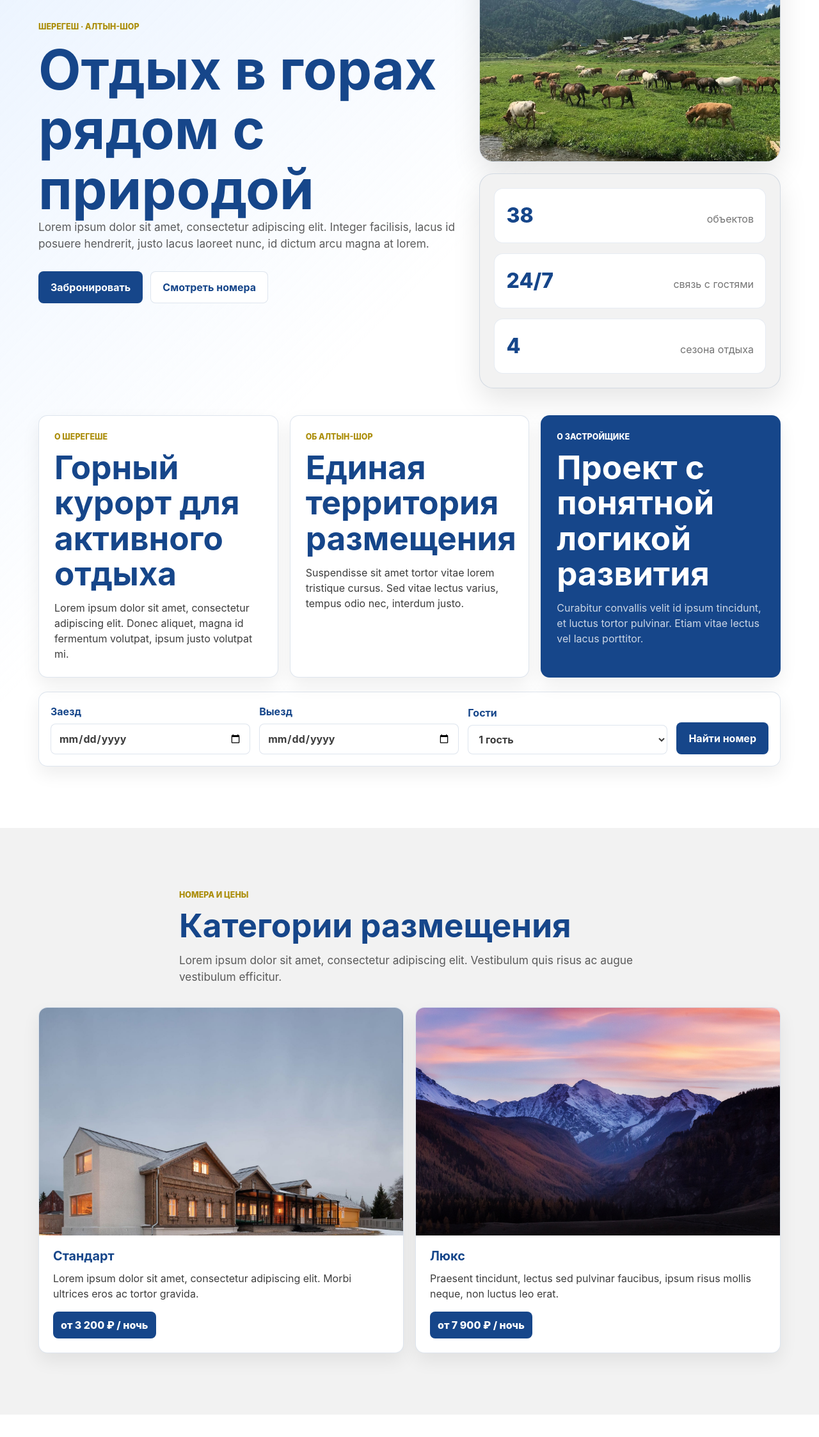
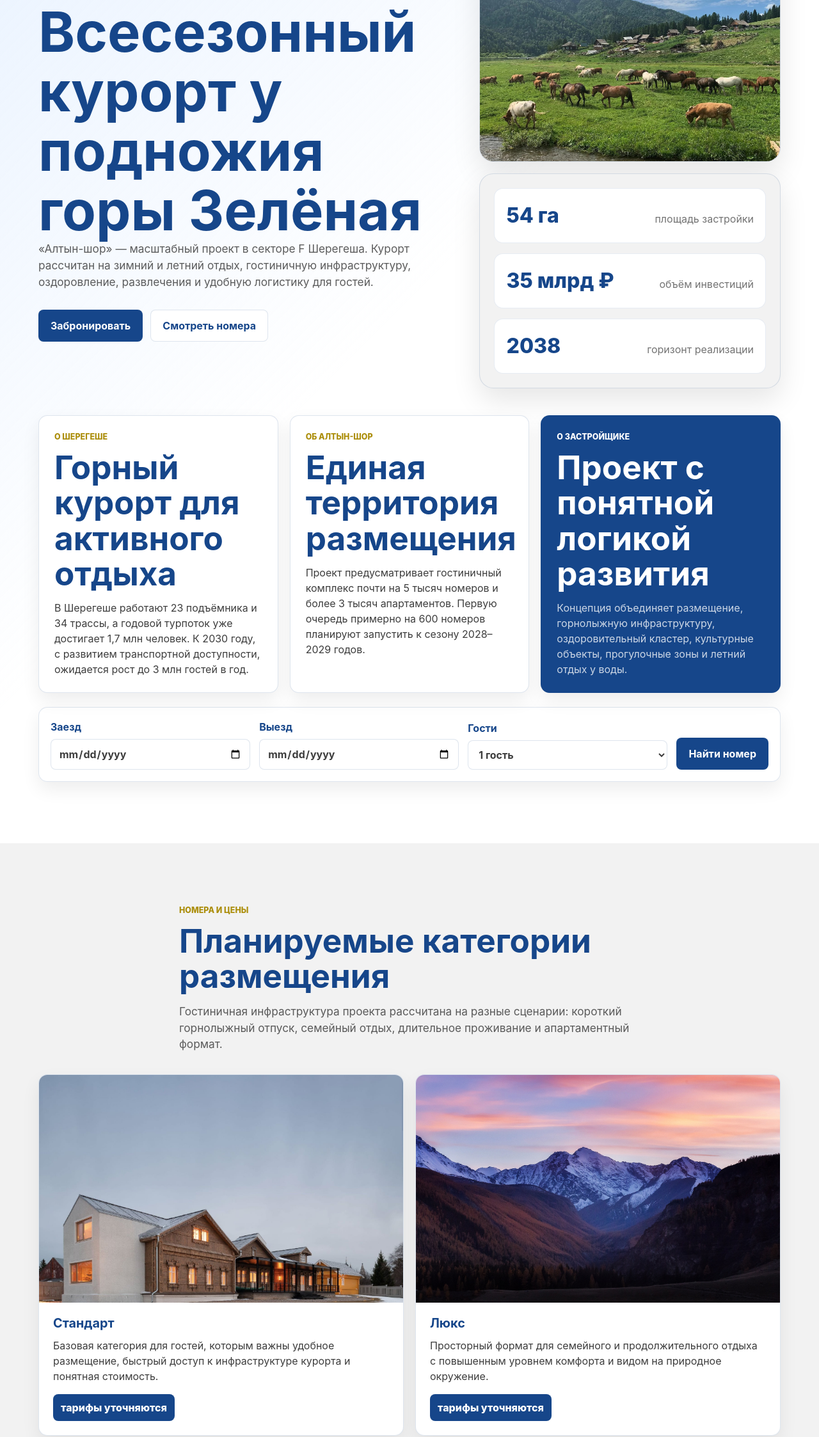
Before and after one commit to enk-it/altyn-shor, a plain HTML site: page src/index.html in a window 1280 px wide. Shown: the part 248-2494 px from the top of the page at 64% size. Drawn offline with Linux system fonts and the light colour scheme.

Commit message:
feat: Add info

```diff
--- a/src/index.html
+++ b/src/index.html
@@ -39,11 +39,11 @@
         <div class="section-grid hero-grid">
           <div class="hero-content">
             <p class="section-kicker">Шерегеш · Алтын-шор</p>
-            <h1>Отдых в горах рядом с природой</h1>
+            <h1>Всесезонный курорт у подножия горы Зелёная</h1>
             <p class="section-lead">
-              Lorem ipsum dolor sit amet, consectetur adipiscing elit. Integer
-              facilisis, lacus id posuere hendrerit, justo lacus laoreet nunc,
-              id dictum arcu magna at lorem.
+              «Алтын-шор» — масштабный проект в секторе F Шерегеша. Курорт
+              рассчитан на зимний и летний отдых, гостиничную инфраструктуру,
+              оздоровление, развлечения и удобную логистику для гостей.
             </p>
             <div class="hero-actions">
               <a class="button button-primary" href="#booking">Забронировать</a>
@@ -58,16 +58,16 @@
 
             <div class="hero-panel" aria-label="Краткая информация">
               <div>
-                <span class="stat-number">38</span>
-                <span class="stat-label">объектов</span>
+                <span class="stat-number">54 га</span>
+                <span class="stat-label">площадь застройки</span>
               </div>
               <div>
-                <span class="stat-number">24/7</span>
-                <span class="stat-label">связь с гостями</span>
+                <span class="stat-number">35 млрд ₽</span>
+                <span class="stat-label">объём инвестиций</span>
               </div>
               <div>
-                <span class="stat-number">4</span>
-                <span class="stat-label">сезона отдыха</span>
+                <span class="stat-number">2038</span>
+                <span class="stat-label">горизонт реализации</span>
               </div>
             </div>
           </div>
@@ -78,24 +78,27 @@
             <p class="section-kicker">О Шерегеше</p>
             <h2>Горный курорт для активного отдыха</h2>
             <p>
-              Lorem ipsum dolor sit amet, consectetur adipiscing elit. Donec
-              aliquet, magna id fermentum volutpat, ipsum justo volutpat mi.
+              В Шерегеше работают 23 подъёмника и 34 трассы, а годовой турпоток
+              уже достигает 1,7 млн человек. К 2030 году, с развитием
+              транспортной доступности, ожидается рост до 3 млн гостей в год.
             </p>
           </article>
           <article class="feature-block">
             <p class="section-kicker">Об Алтын-шор</p>
             <h2>Единая территория размещения</h2>
             <p>
-              Suspendisse sit amet tortor vitae lorem tristique cursus. Sed
-              vitae lectus varius, tempus odio nec, interdum justo.
+              Проект предусматривает гостиничный комплекс почти на 5 тысяч
+              номеров и более 3 тысяч апартаментов. Первую очередь примерно на
+              600 номеров планируют запустить к сезону 2028–2029 годов.
             </p>
           </article>
           <article class="feature-block developer-block">
             <p class="section-kicker">О застройщике</p>
             <h2>Проект с понятной логикой развития</h2>
             <p>
-              Curabitur convallis velit id ipsum tincidunt, et luctus tortor
-              pulvinar. Etiam vitae lectus vel lacus porttitor.
+              Концепция объединяет размещение, горнолыжную инфраструктуру,
+              оздоровительный кластер, культурные объекты, прогулочные зоны и
+              летний отдых у воды.
             </p>
           </article>
         </div>
@@ -125,10 +128,11 @@
       <section class="section pricing-section" id="rooms">
         <div class="section-heading">
           <p class="section-kicker">Номера и цены</p>
-          <h2>Категории размещения</h2>
+          <h2>Планируемые категории размещения</h2>
           <p>
-            Lorem ipsum dolor sit amet, consectetur adipiscing elit. Vestibulum
-            quis risus ac augue vestibulum efficitur.
+            Гостиничная инфраструктура проекта рассчитана на разные сценарии:
+            короткий горнолыжный отпуск, семейный отдых, длительное проживание
+            и апартаментный формат.
           </p>
         </div>
 
@@ -138,10 +142,10 @@
             <div>
               <h3>Стандарт</h3>
               <p>
-                Lorem ipsum dolor sit amet, consectetur adipiscing elit. Morbi
-                ultrices eros ac tortor gravida.
+                Базовая категория для гостей, которым важны удобное размещение,
+                быстрый доступ к инфраструктуре курорта и понятная стоимость.
               </p>
-              <span class="room-price">от 3 200 ₽ / ночь</span>
+              <span class="room-price">тарифы уточняются</span>
             </div>
           </article>
           <article class="room-card">
@@ -149,10 +153,10 @@
             <div>
               <h3>Люкс</h3>
               <p>
-                Praesent tincidunt, lectus sed pulvinar faucibus, ipsum risus
-                mollis neque, non luctus leo erat.
+                Просторный формат для семейного и продолжительного отдыха с
+                повышенным уровнем комфорта и видом на природное окружение.
               </p>
-              <span class="room-price">от 7 900 ₽ / ночь</span>
+              <span class="room-price">тарифы уточняются</span>
             </div>
           </article>
         </div>
@@ -163,31 +167,32 @@
           <p class="section-kicker">Инфраструктура и услуги</p>
           <h2>Всё на территории</h2>
           <p>
-            Lorem ipsum dolor sit amet, consectetur adipiscing elit. Sed vitae
-            lectus varius, tempus odio nec, interdum justo.
+            В проекте заложена инфраструктура, которая позволяет гостю проводить
+            на территории весь день: от спорта и восстановления до ресторанов и
+            прогулочных маршрутов.
           </p>
         </div>
 
         <div class="info-grid">
           <article class="info-card">
             <h3>Рестораны</h3>
-            <p>Lorem ipsum dolor sit amet, consectetur adipiscing elit.</p>
+            <p>Гастрохолл, рестораны и точки питания для разных форматов отдыха.</p>
           </article>
           <article class="info-card">
             <h3>SPA</h3>
-            <p>Praesent tincidunt, lectus sed pulvinar faucibus.</p>
+            <p>Спа- и фитнес-центры как часть оздоровительного направления.</p>
           </article>
           <article class="info-card">
             <h3>Бассейн</h3>
-            <p>Curabitur convallis velit id ipsum tincidunt.</p>
+            <p>Водные зоны и летний отдых у подножия горы Мустаг.</p>
           </article>
           <article class="info-card">
             <h3>Пляж</h3>
-            <p>Etiam vitae lectus vel lacus porttitor consequat.</p>
+            <p>Планируемый водный объект для купания и отдыха в тёплый сезон.</p>
           </article>
           <article class="info-card">
             <h3>Спортзал</h3>
-            <p>Donec aliquet magna id fermentum volutpat.</p>
+            <p>Фитнес, спортивные центры и активности вне горнолыжных трасс.</p>
           </article>
         </div>
       </section>
@@ -198,22 +203,23 @@
             <p class="section-kicker">Развлечения и досуг</p>
             <h2>Программы для детей и взрослых</h2>
             <p>
-              Lorem ipsum dolor sit amet, consectetur adipiscing elit. Integer
-              consequat lorem vel lectus congue, vitae ultricies nunc cursus.
+              Курорт проектируется как всесезонная территория: зимой акцент на
+              трассах и подъёмниках, летом — на прогулках, воде, событиях и
+              семейных активностях.
             </p>
           </div>
           <div class="stack-list">
             <article>
               <h3>Анимация</h3>
-              <p>Lorem ipsum dolor sit amet, consectetur adipiscing elit.</p>
+              <p>Детский клуб и программы для семейного отдыха.</p>
             </article>
             <article>
               <h3>Экскурсии</h3>
-              <p>Donec aliquet, magna id fermentum volutpat, ipsum justo.</p>
+              <p>Этно-музей шорской культуры и ремесленные мастерские.</p>
             </article>
             <article>
               <h3>Мероприятия</h3>
-              <p>Suspendisse sit amet tortor vitae lorem tristique cursus.</p>
+              <p>Ярмарочная площадь, открытый кинотеатр и прогулочный бульвар.</p>
             </article>
           </div>
         </div>
@@ -224,8 +230,8 @@
           <p class="section-kicker">Питание</p>
           <h2>Рестораны, бары и форматы питания</h2>
           <p>
-            Lorem ipsum dolor sit amet, consectetur adipiscing elit. Morbi
-            ultrices eros ac tortor gravida, vitae tempor ante aliquam.
+            Гастрономическая часть проекта включает рестораны, гастрохолл,
+            сезонные точки и пространство для локальных событий.
           </p>
         </div>
 
@@ -234,8 +240,8 @@
           <div class="food-card">
             <h3>Система питания</h3>
             <p>
-              Lorem ipsum dolor sit amet, consectetur adipiscing elit. Integer
-              facilisis lacus id posuere hendrerit.
+              Форматы питания будут рассчитаны на гостей отелей, апартаментов,
+              посетителей мероприятий и тех, кто приезжает на курорт на день.
             </p>
             <ul class="clean-list">
               <li>Рестораны на территории</li>
@@ -251,8 +257,8 @@
           <p class="section-kicker">Галерея</p>
           <h2>Фото и видео территории</h2>
           <p>
-            Lorem ipsum dolor sit amet, consectetur adipiscing elit. Sed vitae
-            lectus varius, tempus odio nec, interdum justo.
+            В галерее собраны визуальные материалы территории, гостиничных
+            объектов и природного окружения будущего курорта.
           </p>
         </div>
 
@@ -302,13 +308,14 @@
             <p class="section-kicker">Как добраться</p>
             <h2>Карта и маршрут</h2>
             <p>
-              Lorem ipsum dolor sit amet, consectetur adipiscing elit. Donec
-              aliquet, magna id fermentum volutpat, ipsum justo volutpat mi.
+              «Алтын-шор» расположен в секторе F Шерегеша. Для удобной логистики
+              рядом с микрорайоном Шория-Град планируется «Площадь трёх
+              вокзалов» и подбрасывающий подъёмник к сектору F.
             </p>
             <div class="route-notes">
-              <p><strong>На автомобиле:</strong> lorem ipsum dolor sit amet.</p>
-              <p><strong>Аэропорт:</strong> consectetur adipiscing elit.</p>
-              <p><strong>Вокзал:</strong> sed vitae lectus varius.</p>
+              <p><strong>На автомобиле:</strong> подъезд к сектору F со стороны Шерегеша.</p>
+              <p><strong>Аэропорт:</strong> планируется в семи километрах от Шерегеша.</p>
+              <p><strong>Вокзал:</strong> пересадка через будущую «Площадь трёх вокзалов».</p>
             </div>
           </div>
           <div class="map-frame interactive-map">
@@ -327,32 +334,32 @@
           <p class="section-kicker">Отзывы</p>
           <h2>Мнения гостей</h2>
           <p>
-            Lorem ipsum dolor sit amet, consectetur adipiscing elit. Suspendisse
-            sit amet tortor vitae lorem tristique cursus.
+            Блок отзывов будет наполняться после запуска объектов размещения и
+            первых гостевых сценариев.
           </p>
         </div>
 
         <div class="review-grid">
           <blockquote>
             <p>
-              Lorem ipsum dolor sit amet, consectetur adipiscing elit. Integer
-              facilisis lacus id posuere hendrerit.
+              Хочется увидеть, как проект соединит горнолыжный отдых, прогулки
+              и культурную программу в одном месте.
             </p>
-            <cite>Гость, январь</cite>
+            <cite>Будущий гость</cite>
           </blockquote>
           <blockquote>
             <p>
-              Praesent tincidunt, lectus sed pulvinar faucibus, ipsum risus
-              mollis neque, non luctus leo erat.
+              Для семейного отдыха особенно важны детский клуб, удобная
+              логистика и активности не только зимой.
             </p>
-            <cite>Гость, март</cite>
+            <cite>Семейный путешественник</cite>
           </blockquote>
           <blockquote>
             <p>
-              Curabitur convallis velit id ipsum tincidunt, et luctus tortor
-              pulvinar.
+              Интересен формат всесезонного курорта с медицинским и
+              реабилитационным комплексом.
             </p>
-            <cite>Гость, июнь</cite>
+            <cite>Гость Шерегеша</cite>
           </blockquote>
         </div>
       </section>
@@ -363,20 +370,21 @@
             <p class="section-kicker">Контакты / Бронирование</p>
             <h2>Связаться и забронировать</h2>
             <p>
-              Lorem ipsum dolor sit amet, consectetur adipiscing elit. Integer
-              consequat lorem vel lectus congue, vitae ultricies nunc cursus.
+              Первая очередь проекта планируется к сезону 2028–2029 годов.
+              Оставьте заявку, чтобы получить информацию о запуске и условиях
+              размещения, когда они будут опубликованы.
             </p>
             <address class="contact-list">
               <a href="tel:+70000000000">+7 000 000-00-00</a>
               <a href="mailto:info@example.com">info@example.com</a>
-              <span>Юридическая информация: lorem ipsum dolor sit amet.</span>
+              <span>Юридическая информация будет опубликована к запуску проекта.</span>
             </address>
           </div>
 
           <form class="booking-form" aria-label="Онлайн-бронирование">
             <label>
               <span>Имя</span>
-              <input type="text" name="name" placeholder="Lorem ipsum" />
+              <input type="text" name="name" placeholder="Ваше имя" />
             </label>
             <label>
               <span>Телефон</span>
@@ -399,19 +407,19 @@
           <p class="section-kicker">Новости и акции</p>
           <h2>Специальные предложения и события</h2>
           <p>
-            Lorem ipsum dolor sit amet, consectetur adipiscing elit. Vestibulum
-            quis risus ac augue vestibulum efficitur.
+            Раздел будет использоваться для новостей проекта, информации о
+            событиях, запуске очередей и специальных предложениях.
           </p>
         </div>
 
         <div class="news-grid">
           <article class="info-card">
             <h3>Сезонное предложение</h3>
-            <p>Lorem ipsum dolor sit amet, consectetur adipiscing elit.</p>
+            <p>После запуска здесь появятся предложения для зимнего и летнего отдыха.</p>
           </article>
           <article class="info-card">
             <h3>События курорта</h3>
-            <p>Donec aliquet, magna id fermentum volutpat, ipsum justo.</p>
+            <p>Планируются события на ярмарочной площади и прогулочном бульваре.</p>
           </article>
         </div>
       </section>
@@ -423,14 +431,15 @@
           <p class="section-kicker">Алтын-шор</p>
           <h2>Шерегеш</h2>
           <p>
-            Lorem ipsum dolor sit amet, consectetur adipiscing elit. Integer
-            consequat lorem vel lectus congue, vitae ultricies nunc cursus.
+            «Алтын-шор» — проект всесезонного курорта в секторе F Шерегеша с
+            гостиничной, оздоровительной, культурной и спортивной
+            инфраструктурой.
           </p>
         </div>
         <address class="footer-contacts">
           <a href="tel:+70000000000">+7 000 000-00-00</a>
           <a href="mailto:info@example.com">info@example.com</a>
-          <span>Юридическая информация: lorem ipsum dolor sit amet.</span>
+          <span>Юридическая информация будет опубликована к запуску проекта.</span>
         </address>
       </div>
     </footer>
```
Also changed, not shown: 1 other file.
